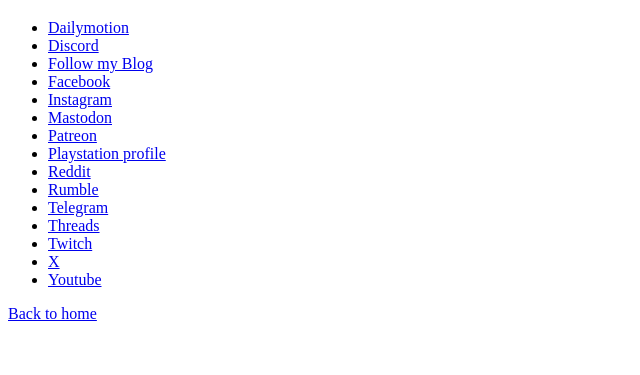
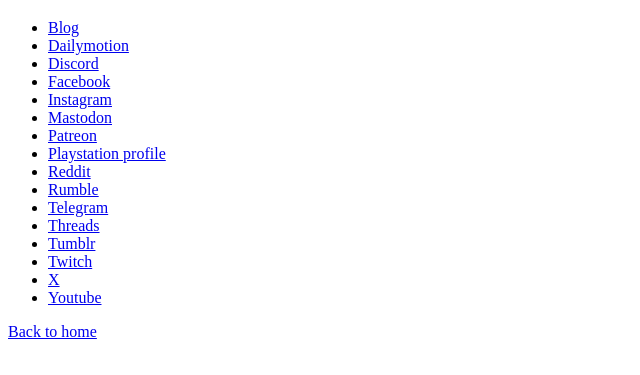
Before and after one commit to mando-drew/mando-drew.github.io, a plain HTML site: page social.html in a window 1280 px wide. Shown: the part 61-436 px from the top of the page, without its empty margins (0-640 px from the left). Drawn offline with Linux system fonts and the light colour scheme.

Commit message:
Added new social profiles.
Added new social profiles.

```diff
--- a/social.html
+++ b/social.html
@@ -6,9 +6,9 @@
 <h1>Mando Drew's social profiles</h1>
 <p>
 <ul>
+<li> <a href= "https://mando-drew-updates.blogspot.com/">Blog</a>
 <li> <a href= "https://www.dailymotion.com/mando_drew">Dailymotion</a>
 <li> <a href= "https://discord.gg/GWsrngNw">Discord</a>
-<li> <a href= "https://mando-drew-updates.blogspot.com/">Follow my Blog</a>
 <li> <a href= "https://facebook.com/MandoDrew66">Facebook</a>
 <li> <a href= "instagram.html">Instagram</a>
 <li> <a href= "https://mastodon.ajm-central.com/@mando_drew">Mastodon</a>
@@ -18,6 +18,7 @@
 <li> <a href= "https://rumble.com/c/c-6391646">Rumble</a>
 <li> <a href="telegram.html">Telegram</a>
 <li> <a href= "https://www.threads.net/@mandodrew66">Threads</a>
+<li> <a href= "https://www.tumblr.com/mandodrew">Tumblr</a>
 <li> <a href= "https://twitch.tv/mando_drew">Twitch</a>
 <li> <a href= "https://x.com/mando_drew">X</a>
 <li> <a href= "https://www.youtube.com/channel/UCFRO-HkBTxGxrKARkNoZPjw">Youtube</a>
```
